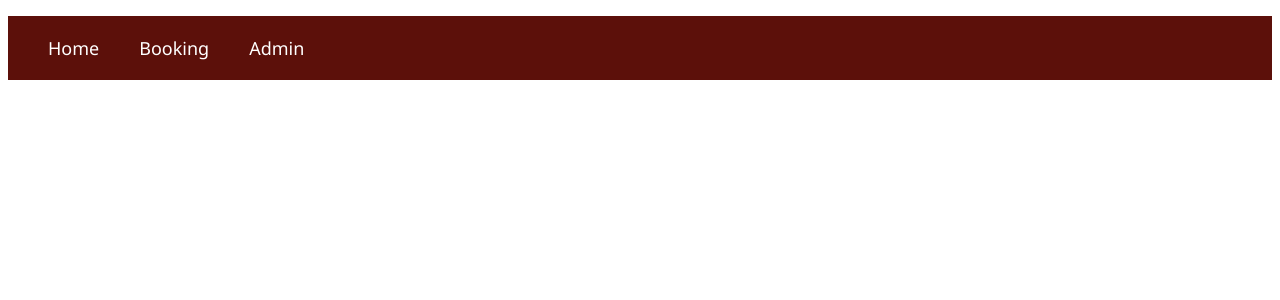
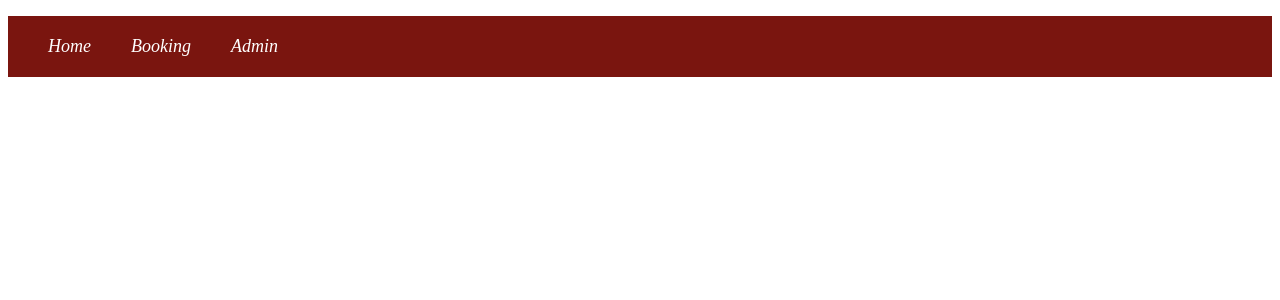
Before and after one commit to Yagnnoz/angular-hotel-booking, an Angular app: page / in a window 1280 px wide. Shown: the top 300 px of the page. Built offline with nearby package versions, Linux system fonts and the light colour scheme.

Commit message:
more css for navbar

```diff
--- a/src/app/navigation/navbar/navbar.component.css
+++ b/src/app/navigation/navbar/navbar.component.css
@@ -2,7 +2,7 @@
     display:flex;
     justify-content: left;
     padding: 20px;
-    background-color: #5C100A;
+    background-color: #7A150F;
 }
 
 li {
@@ -10,6 +10,7 @@ li {
     margin-left: 20px;
     margin-right: 20px;
     color:white;
-    font-family: 'Segoe UI', Tahoma, Geneva, Verdana, sans-serif;
+    font-family: 'Lucida Bright';
     font-size: large;
+    font-style: oblique;
 }
```
